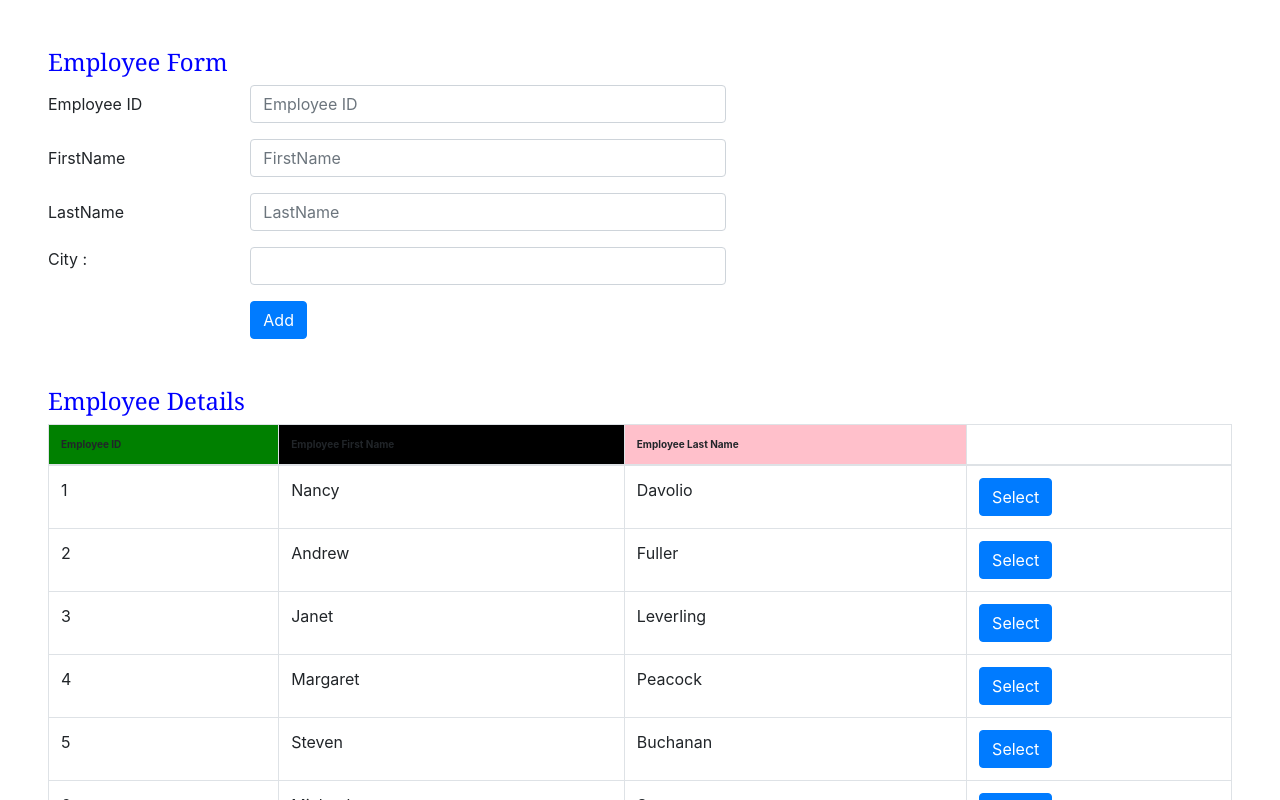
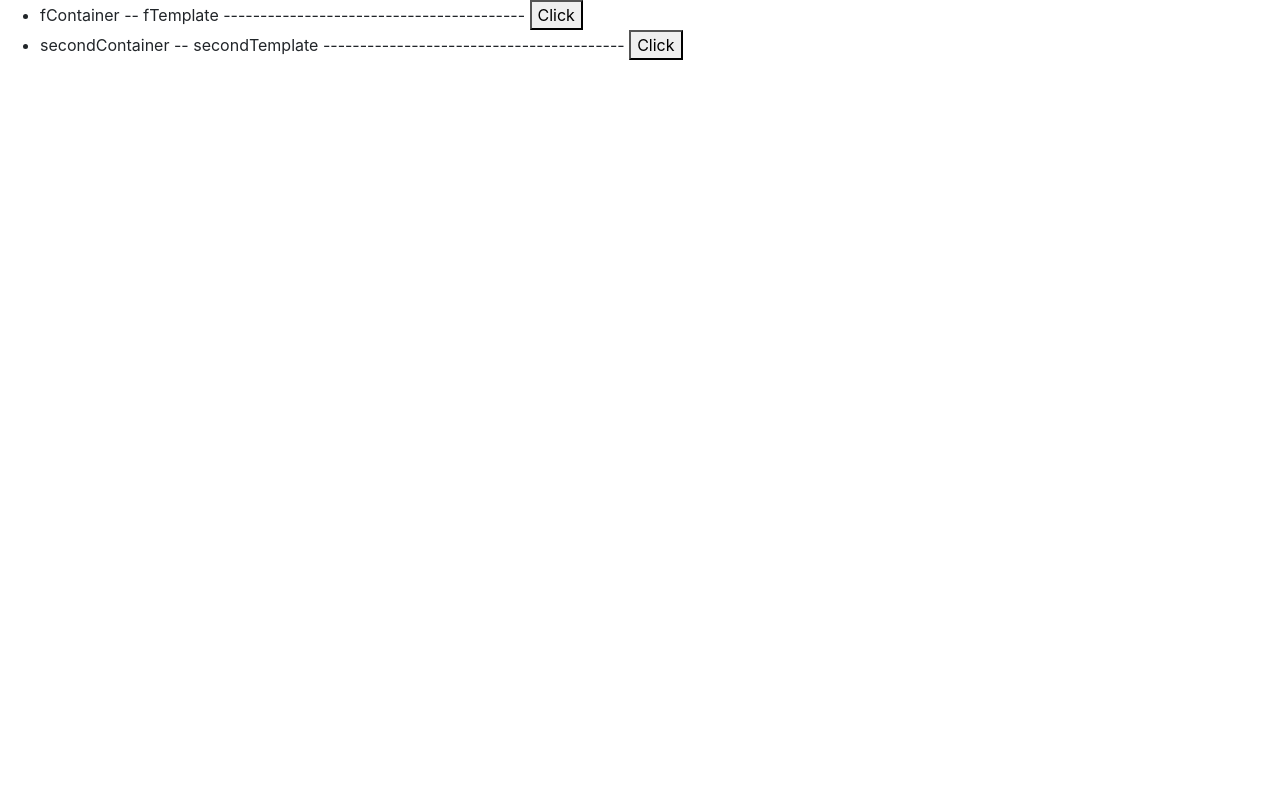
Before and after one commit to madanpatakota/CorePro, an Angular app: page / in a window 1280 px wide. Shown: the top 800 px of the page. Built offline with nearby package versions, Linux system fonts and the light colour scheme.

Commit message:
DynamicComponent

```diff
--- a/src/app/app.component.html
+++ b/src/app/app.component.html
@@ -1,16 +1,39 @@
 <!-- <app-employee></app-employee> -->
-<div style="margin: 3em">
+<!-- <div style="margin: 3em">
     <app-Employees></app-Employees>
-</div>
+</div> -->
 
 
 <!-- <p #paragraph>this is the paragraph</p> -->
+<ul>
 
-<ng-template [ngIf]="false">
-    <p>
-        Hai....
-    </p>
+    <li *ngFor="let item of items;index as index">
+
+        {{item.container}} -- {{item.template}}
+        -----------------------------------------
+        <ng-container
+         *ngIf="item.isClicked"
+             [ngTemplateOutlet]="customTemplate" #Nitem
+             [ngTemplateOutletContext]="{Details : item.container}">
+        </ng-container>
+        <!-- <div #madan></div> -->
+        <button (click)="evtClick(Nitem,item)">Click</button>
+    </li>
+</ul>
+
+<!-- <ng-container #{{Name}}></ng-container> -->
+
+<ng-template let-Details="Details" #customTemplate>
+    <app-test-component [inputcontainer]="Details"></app-test-component>
+    {{Details}}
 </ng-template>
+
+<!-- <button (click)="evtClick(abc)"></button> -->
+<!-- <ng-template #kdf>Sample</ng-template>
+<button>Click</button> -->
+
+
+
 
 
 <!-- <p appApplyRedColor [ChangeDefaultColor] = "'Green'"> Sample text</p> -->
--- a/src/app/app.component.ts
+++ b/src/app/app.component.ts
@@ -1,4 +1,6 @@
-import { Component, ElementRef, Renderer2 } from '@angular/core';
+import { Container } from '@angular/compiler/src/i18n/i18n_ast';
+import { Template } from '@angular/compiler/src/render3/r3_ast';
+import { Component, ElementRef, Renderer2, TemplateRef, ViewChild, ViewContainerRef } from '@angular/core';
 
 @Component({
   selector: 'app-root',
@@ -8,12 +10,23 @@ import { Component, ElementRef, Renderer2 } from '@angular/core';
 export class AppComponent {
   title = 'CorePro';
 
-  constructor(private element : ElementRef , private render : Renderer2){
-       console.log(this.render)
+  init = true;
 
+  @ViewChild("kdf") tempalte:TemplateRef<any>;
+  @ViewChild("abc" , {read:ViewContainerRef}) conatiner:ViewContainerRef;
 
+  items = [{ isClicked:false, container: "fContainer", template: "fTemplate" },
+  { isClicked:false,container: "secondContainer", template: "secondTemplate" }]
 
+  Name = "Madan";
 
+  evtClick(container:ElementRef,item) {
+    //this.conatiner.createEmbeddedView(this.tempalte);
+     //this.conatiner.createEmbeddedView(this.tempalte);
+     item.isClicked = true;
+  }
 
+  constructor(private element: ElementRef, private render: Renderer2) {
+    console.log(this.render)
   }
 }
--- a/src/app/app.module.ts
+++ b/src/app/app.module.ts
@@ -6,13 +6,15 @@ import { EmployeeComponent } from './employees/employee/employee.component';
 import { EmployeesComponent } from './employees/employees.component';
 import { FormsModule } from '@angular/forms';
 import { ApplyRedColorDirective } from './apply-red-color.directive';
+import { TestComponentComponent } from './test-component/test-component.component';
 
 @NgModule({
   declarations: [
     AppComponent,
     EmployeeComponent,
     EmployeesComponent,
-    ApplyRedColorDirective
+    ApplyRedColorDirective,
+    TestComponentComponent
   ],
   imports: [
     BrowserModule,
--- /dev/null
+++ b/src/app/test-component/test-component.component.html
@@ -0,0 +1,2 @@
+<p>test-component works!</p>
+{{inputcontainer}}
--- /dev/null
+++ b/src/app/test-component/test-component.component.ts
@@ -0,0 +1,18 @@
+import { Component, Input, OnInit } from '@angular/core';
+
+@Component({
+  selector: 'app-test-component',
+  templateUrl: './test-component.component.html',
+  styleUrls: ['./test-component.component.css']
+})
+export class TestComponentComponent implements OnInit {
+
+  constructor() { }
+
+  @Input("inputcontainer") inputcontainer:any;
+
+  ngOnInit(): void {
+    console.log(this.inputcontainer);
+  }
+
+}
```
Also changed, not shown: src/app/test-component/test-component.component.css (added), 2 other files (tests, documents, lock files or other folders).
